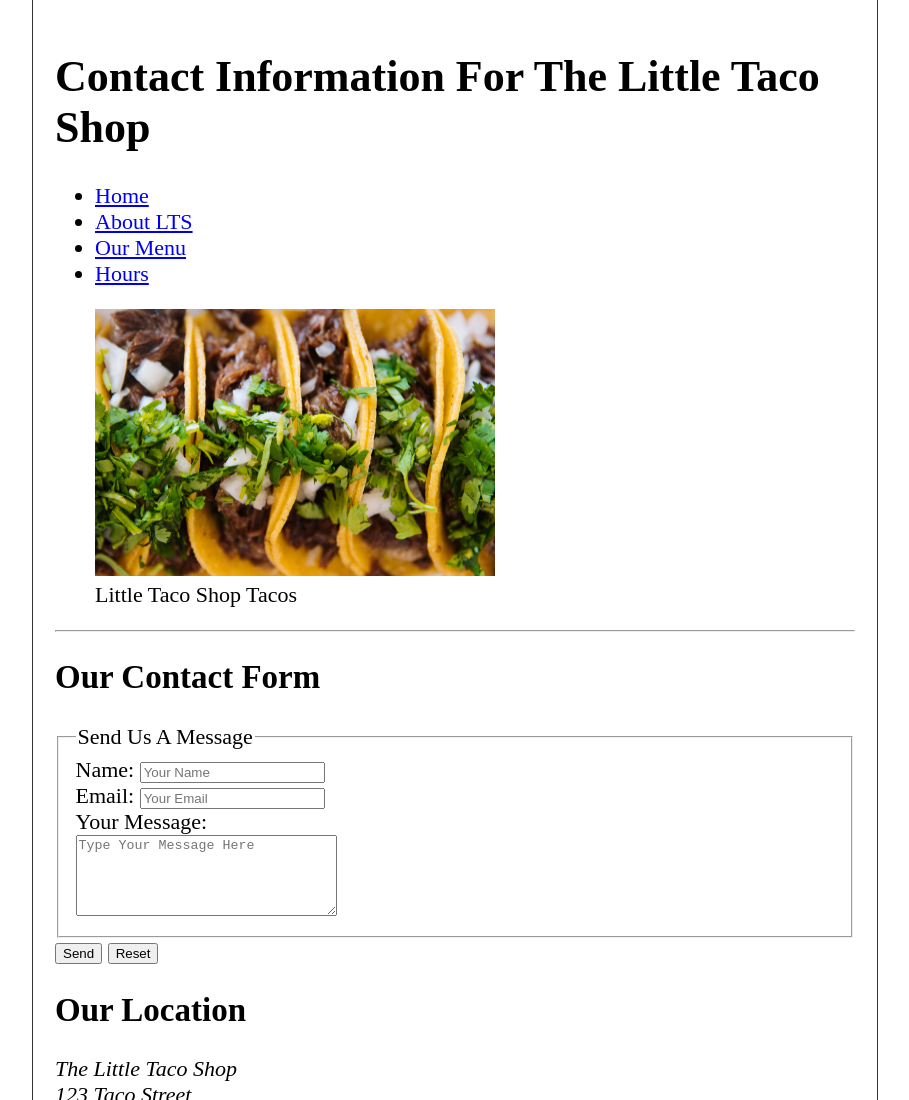
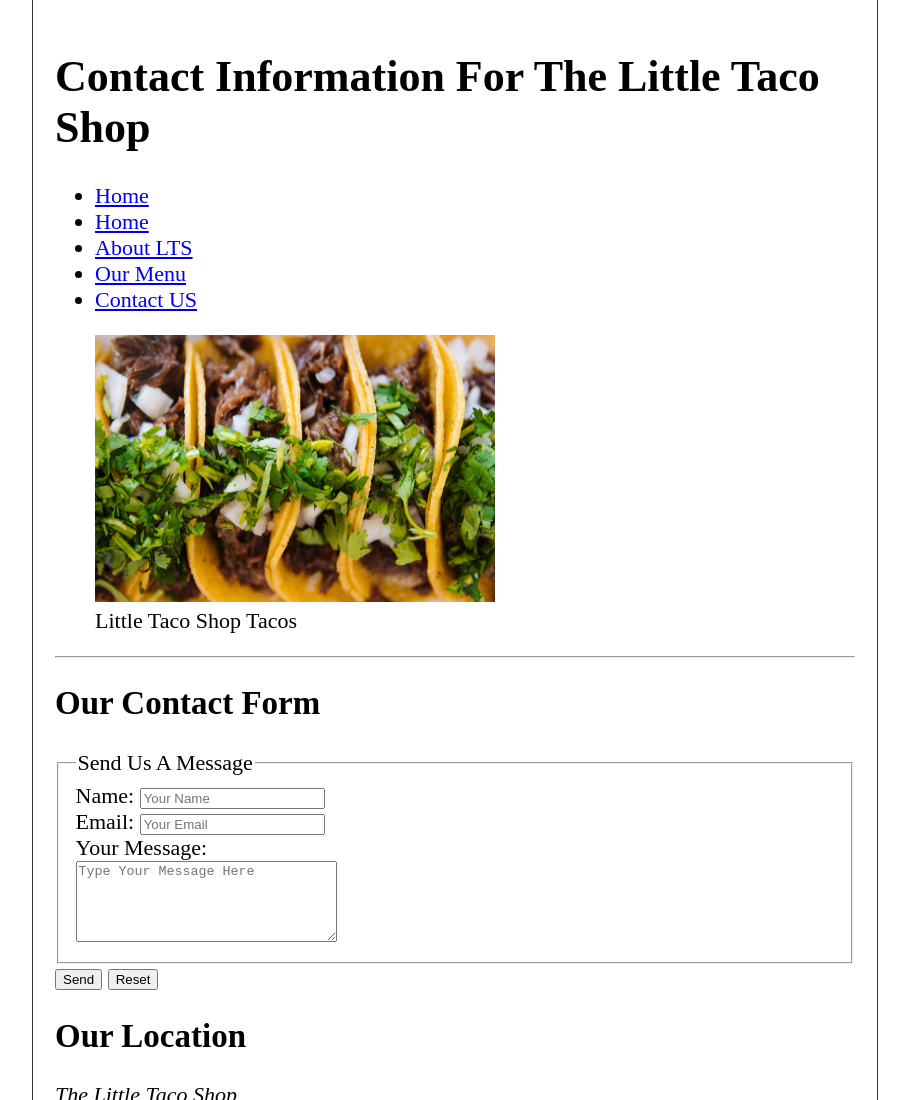
Before and after one commit to Muhammad-Ayaan-Haider/Web-Using-Complete-Html, a plain HTML site: page contact.html in a window 1280 px wide. Shown: the top 1100 px of the page, without its empty margins (185-1094 px from the left). Drawn offline with Linux system fonts and the light colour scheme.

Commit message:
Added Files

```diff
--- a/contact.html
+++ b/contact.html
@@ -15,9 +15,10 @@
             <nav>
                 <ul>
                     <li><a href="/">Home</a></li>
-                    <li><a href="/#about">About LTS</a></li>
-                    <li><a href="/#menu">Our Menu</a></li>
-                    <li><a href="/#hours">Hours</a></li>
+                    <li><a href="index.html">Home</a></li>
+                    <li><a href="index.html/#about">About LTS</a></li>
+                    <li><a href="index.html/#menu">Our Menu</a></li>
+                    <li><a href="hours.html">Contact US</a></li>
 
                 </ul>
             </nav>
```
Also changed, not shown: hours.html (+4 -4 lines).
